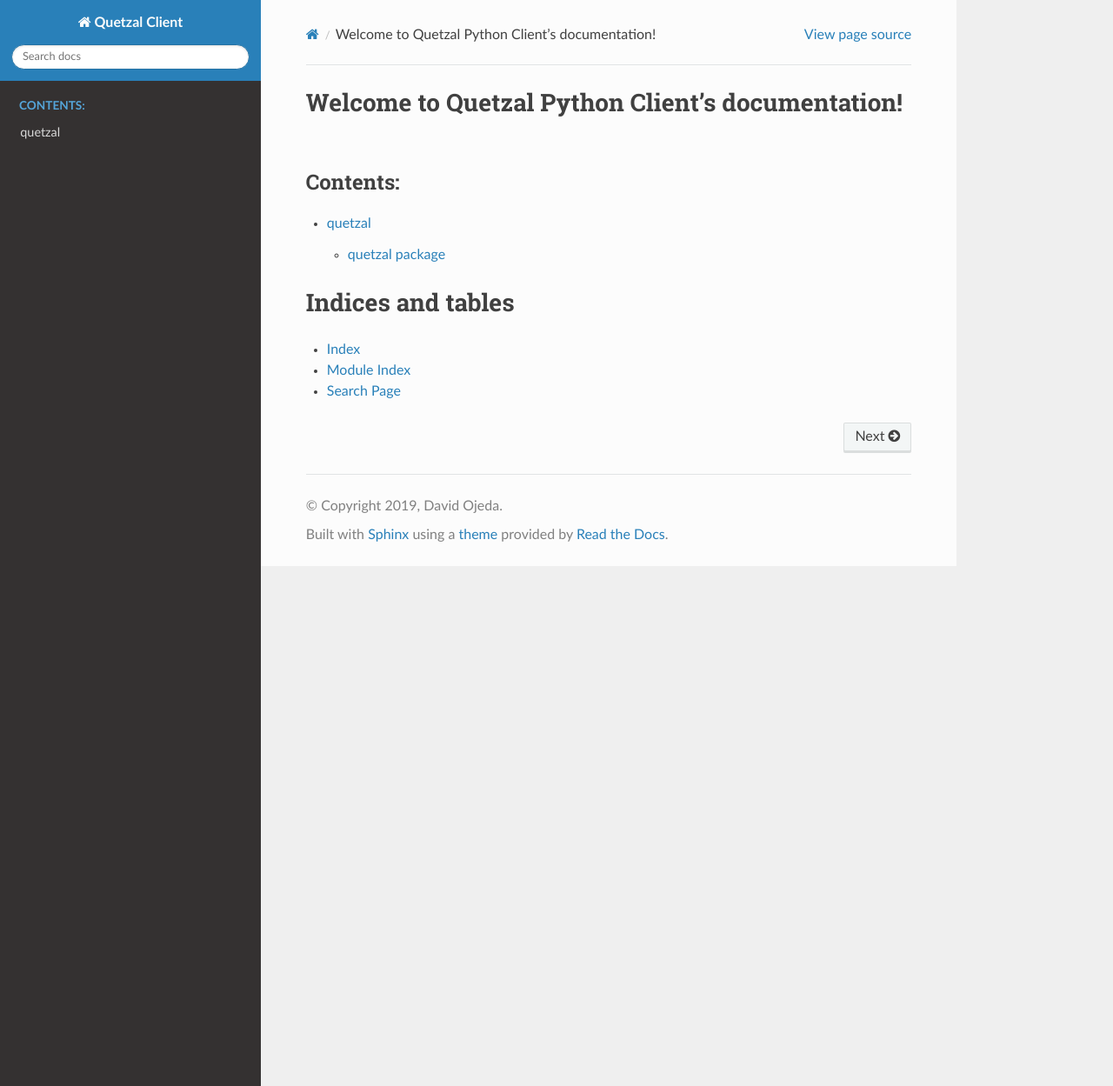
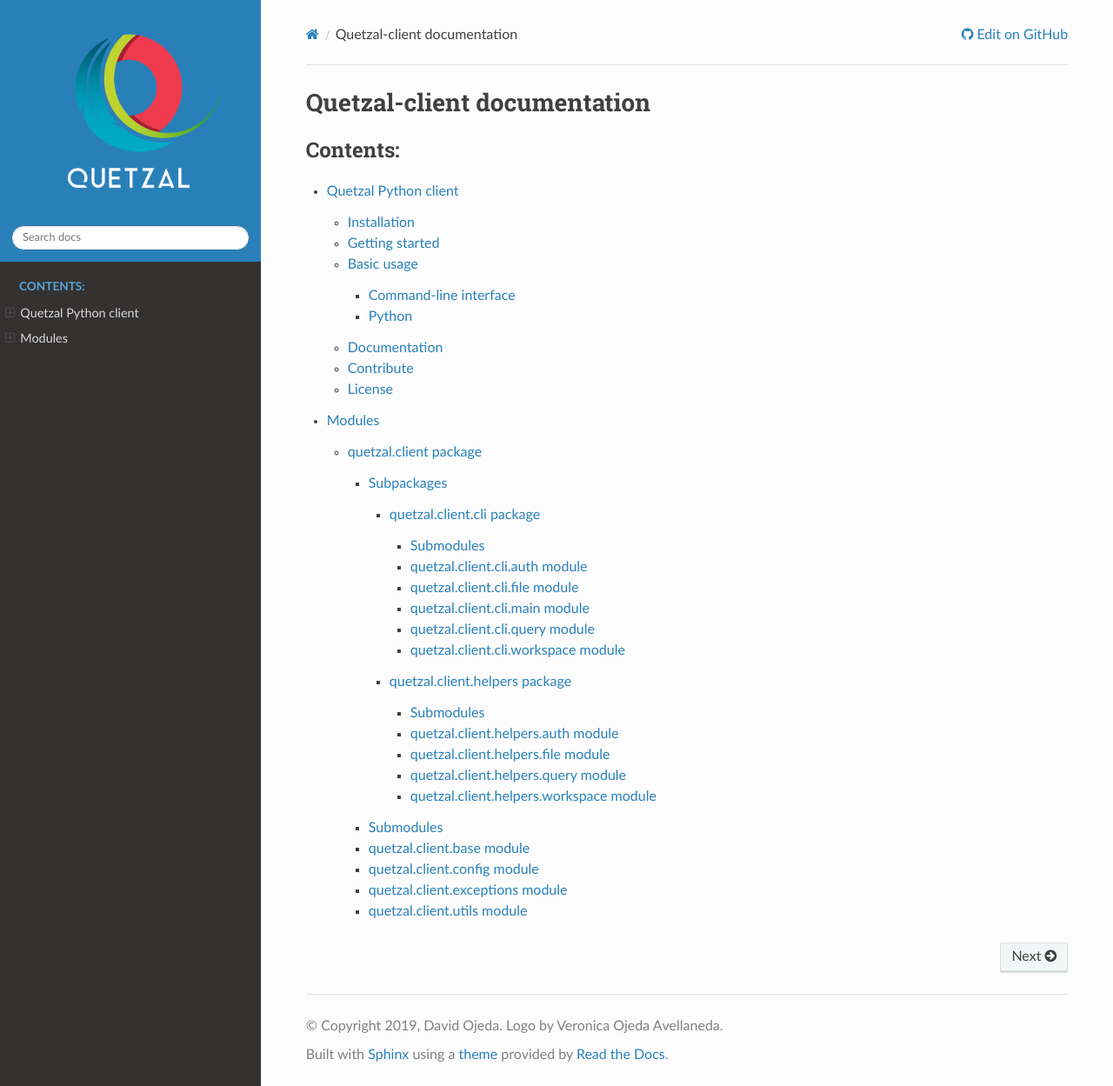
Before and after one commit to quetz-al/quetzal-client, a Sphinx documentation site: the page built from docs/source/index.rst, in a window 1280 px wide and 1249 px high. Shown: the whole window at 87% size. Built offline with Sphinx 7.4.7 and the Read the Docs theme 2.0.0, drawn with Linux system fonts in a browser that asks for light colours.

Commit message:
Add Sphinx documentation structure and readme

```diff
--- /dev/null
+++ b/docs/source/_static/custom.css
@@ -0,0 +1,3 @@
+.wy-nav-content {
+    max-width: none;
+}
--- /dev/null
+++ b/docs/source/_templates/layout.html
@@ -0,0 +1,4 @@
+{% extends "!layout.html" %}
+{% block extrahead %}
+    <link href="{{ pathto("_static/custom.css", True) }}" rel="stylesheet" type="text/css">
+{% endblock %}
--- a/docs/source/conf.py
+++ b/docs/source/conf.py
@@ -20,7 +20,7 @@
 # -- Project information -----------------------------------------------------
 
 project = 'Quetzal Client'
-copyright = '2019, David Ojeda'
+copyright = '2019, David Ojeda. Logo by Veronica Ojeda Avellaneda'
 author = 'David Ojeda'
 
 # The short X.Y version
@@ -86,12 +86,24 @@
 # further.  For a list of options available for each theme, see the
 # documentation.
 #
-# html_theme_options = {}
+html_theme_options = {
+    'logo_only': True,
+    'collapse_navigation': False,
+    'sticky_navigation': False,
+    'display_version': True,
+}
+
+html_context = {
+    'display_github': True,
+    'github_user': 'quetz-al',
+    'github_repo': 'quetzal-client',
+}
 
 # Add any paths that contain custom static files (such as style sheets) here,
 # relative to this directory. They are copied after the builtin static files,
 # so a file named "default.css" will overwrite the builtin "default.css".
 html_static_path = ['_static']
+html_logo = '_static/logo.png'
 
 # Custom sidebar templates, must be a dictionary that maps document names
 # to template names.
--- a/docs/source/index.rst
+++ b/docs/source/index.rst
@@ -3,20 +3,20 @@
    You can adapt this file completely to your liking, but it should at least
    contain the root `toctree` directive.
 
-Welcome to Quetzal Python Client's documentation!
-=================================================
+Quetzal-client documentation
+============================
 
 .. toctree::
-   :maxdepth: 2
+   :maxdepth: 6
    :caption: Contents:
 
+   intro
    modules
 
 
+.. Indices and tables
+.. ==================
 
-Indices and tables
-==================
-
-* :ref:`genindex`
-* :ref:`modindex`
-* :ref:`search`
+.. * :ref:`genindex`
+.. * :ref:`modindex`
+.. * :ref:`search`
--- /dev/null
+++ b/docs/source/intro.rst
@@ -0,0 +1 @@
+.. include:: ../../README.rst
--- a/docs/source/modules.rst
+++ b/docs/source/modules.rst
@@ -1,7 +1,7 @@
-quetzal
+Modules
 =======
 
 .. toctree::
-   :maxdepth: 4
+   :maxdepth: 6
 
-   quetzal
+   quetzal.client
```
Also changed, not shown: README.md (deleted, +0 -2 lines), README.rst (added, +163 -0 lines), docs/source/quetzal.rst (deleted, +0 -14 lines), docs/source/_static/logo.png (added), 1 other file.
